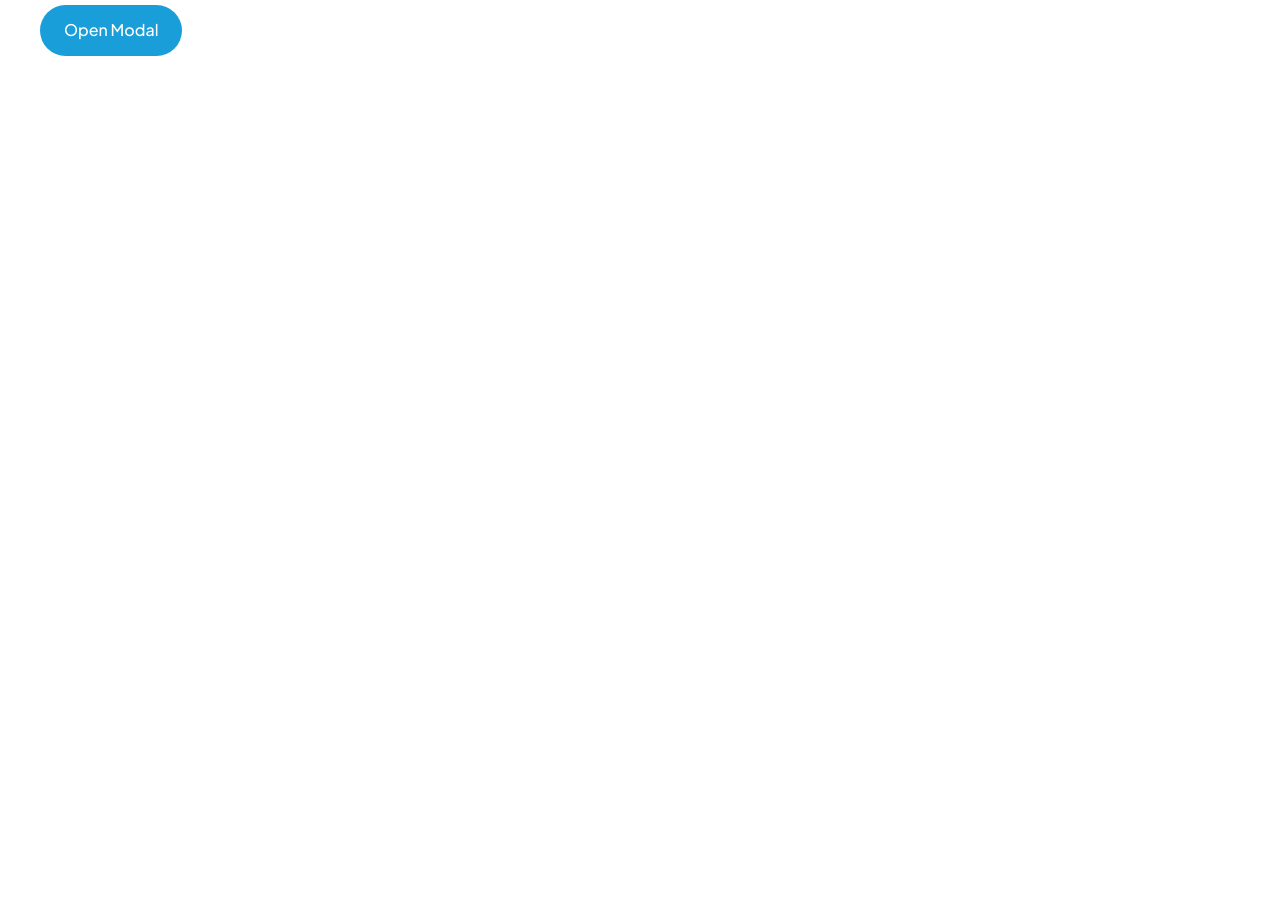
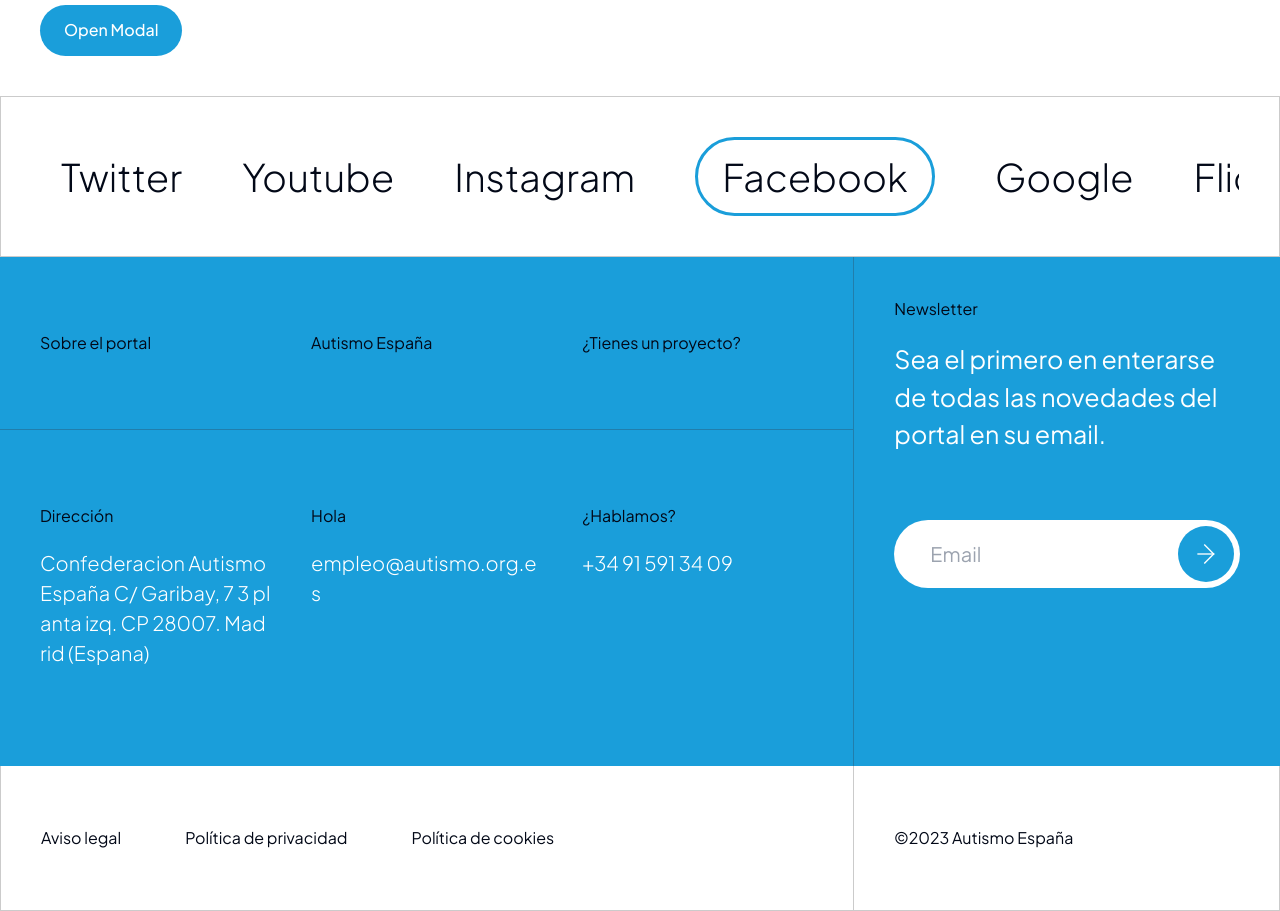
Before and after one commit to lanegrita/autismo_empleo, a Next.js app: page /playground/modal in a window 1280 px wide. Shown: the part 1200-2111 px from the top of the page. Before the commit the page ends 1296 px from the top, so only its background shows below. Built offline with nearby package versions, Linux system fonts and the light colour scheme.

Commit message:
Add footer

```diff
--- a/app/components/form/input/Input.module.css
+++ b/app/components/form/input/Input.module.css
@@ -11,6 +11,8 @@
   flex: 1;
   border: none;
   outline: none;
+  min-width: auto;
+  width: 100%;
 }
 
 .iconWrapper {
--- a/app/components/form/input/Input.tsx
+++ b/app/components/form/input/Input.tsx
@@ -17,6 +17,7 @@ interface InputProps {
 const Input = (props: InputProps) => {
   const [showPlaceHolder, setShowPlaceHolder] = useState(false);
   const [selectedValue, setSelectedValue] = useState("");
+
   if (props.variant === "simple") {
     const handleInputChange = (event: React.ChangeEvent<HTMLInputElement>) => {
       const inputValue = event.target.value;
@@ -94,4 +95,29 @@ const Input = (props: InputProps) => {
   );
 };
 
+const NewsletterInput = () => {
+  return (
+    <div className={styles.container}>
+      <input
+        className={styles.input}
+        type="text"
+        name="email"
+        id="email"
+        placeholder="Email"
+      />
+
+      <div className={styles.iconWrapper}>
+        <ReactSVG
+          className={styles.icon}
+          src="/images/icons/right-arrow-white.svg"
+          width={20}
+          height={20}
+        />
+      </div>
+    </div>
+  );
+};
+
 export default Input;
+
+export { NewsletterInput };
--- /dev/null
+++ b/app/components/ui/footer/Footer.tsx
@@ -0,0 +1,188 @@
+import React from "react";
+import Text from "../typography/Typography";
+import { cn } from "@/lib/utils";
+import Input, { NewsletterInput } from "../../form/input/Input";
+import Link from "next/link";
+
+const socialLinks = [
+  {
+    title: "Twitter",
+    link: "#"
+  },
+  {
+    title: "Youtube",
+    link: "#"
+  },
+  {
+    title: "Instagram",
+    link: "#"
+  },
+  {
+    title: "Facebook",
+    link: "#",
+    outline: true
+  },
+  {
+    title: "Google",
+    link: "#"
+  },
+  {
+    title: "Flickr",
+    link: "#"
+  }
+];
+
+const items1 = [
+  {
+    title: "Sobre el portal"
+  },
+  {
+    title: "Autismo España"
+  },
+  {
+    title: "¿Tienes un proyecto?"
+  }
+];
+const items2 = [
+  {
+    title: "Dirección",
+    description: `
+    Confederacion Autismo España C/ Garibay, 7 3 planta izq. CP 28007. Madrid (Espana)
+    `
+  },
+  {
+    title: "Hola",
+    description: `
+    empleo@autismo.org.es
+    `
+  },
+  {
+    title: "¿Hablamos?",
+    description: `
+    +34 91 591 34 09
+    `
+  }
+];
+
+const bottomLinks = [
+  {
+    title: "Aviso legal",
+    link: "#"
+  },
+  {
+    title: "Política de privacidad",
+    link: "#"
+  },
+  {
+    title: "Política de cookies",
+    link: "#"
+  }
+];
+
+const Footer = () => {
+  return (
+    <footer>
+      {/* Top Section Starts */}
+      <div className="flex justify-between items-center  py-20 px-0 xl:px-20 border border-gris2">
+        <Text
+          variant="title-l"
+          tag="h6"
+          fontWeight="light"
+          className="hidden 2xl:block"
+        >
+          Siguenos
+        </Text>
+        {/* Social Links */}
+        <div className="flex gap-8 lg:gap-30 items-center overflow-auto px-10">
+          {socialLinks.map((item, index) => (
+            <a href={item.link} key={index}>
+              <Text
+                variant="title-l"
+                tag="h6"
+                fontWeight="light"
+                className={cn(
+                  "cursor-pointer",
+                  item?.outline &&
+                    "py-4 px-12  border-3 border-azulAe rounded-full"
+                )}
+              >
+                {item.title}
+              </Text>
+            </a>
+          ))}
+        </div>
+      </div>
+      {/* Top Section Ends */}
+
+      {/* Middle Section Starts */}
+      <div className="bg-azulAe grid grid-cols-1 xl:grid-cols-3 ">
+        {/* Left */}
+        <div className="col-span-2 bg-whtie ">
+          {/* Top */}
+          <div className="grid grid-cols-1 sm:grid-cols-2 md:grid-cols-3 py-20 px-10 md:px-20 md:py-37 gap-10 md:gap-20">
+            {items1.map((item, index) => (
+              <Text key={index} tag="p" variant="para">
+                {item.title}
+              </Text>
+            ))}
+          </div>
+          {/* Bottom */}
+          <div className="grid grid-cols-1 sm:grid-cols-2 md:grid-cols-3 gap-16 md:gap-20 py-20 px-10 md:px-20 md:pt-37 md:pb-49 border-t border-azulDark2 border-b xl:border-b-0 ">
+            {items2.map((item, index) => (
+              <div className="flex flex-col gap-6 md:gap-10" key={index}>
+                <Text tag="p" variant="para">
+                  {item.title}
+                </Text>
+                <Text
+                  tag="p"
+                  variant="para-l"
+                  color="white"
+                  fontWeight="light"
+                  className="break-all"
+                >
+                  {item.description}
+                </Text>
+              </div>
+            ))}
+          </div>
+        </div>
+        {/* Right */}
+        <div className="py-20 px-10 md:p-20 border-l border-azulDark2">
+          <Text tag="p" variant="para">
+            Newsletter
+          </Text>
+          <Text tag="p" variant="title-s" color="white" className="mt-10 mb-33">
+            Sea el primero en enterarse de todas las novedades del portal en su
+            email.
+          </Text>
+          <NewsletterInput />
+        </div>
+      </div>
+      {/* Middle Section Ends */}
+
+      {/* Bottom Section Starts */}
+      <div className="grid grid-cols-1 lg:grid-cols-3">
+        {/* Left */}
+        <div className="col-span-2 px-10 py-20 md:px-20 md:py-30 flex flex-wrap gap-32 border border-t-0 border-r lg:border-r-0  border-gris2">
+          {bottomLinks.map((item, index) => (
+            <Link href={item.link} key={index}>
+              <Text tag="p" variant="para">
+                {item.title}
+              </Text>
+            </Link>
+          ))}
+        </div>
+        {/* Right */}
+        <div className="px-10 py-20 md:px-20 md:py-30 border border-t-0  border-gris2">
+          <Text tag="p" variant="para">
+            ©2023 Autismo España
+          </Text>
+        </div>
+      </div>
+
+      {/* Bottom Section Ends */}
+    </footer>
+  );
+};
+
+export default Footer;
--- a/app/components/ui/typography/Typography.tsx
+++ b/app/components/ui/typography/Typography.tsx
@@ -6,7 +6,7 @@ interface TypograpyProps {
   children: ReactNode;
   underline?: boolean;
   className?: string;
-  fontWeight?: "regular" | "medium";
+  fontWeight?: "regular" | "medium" | "light";
   color?: "blue" | "white" | "gray" | "error" | "default";
   tag: "h1" | "h2" | "h3" | "h4" | "h5" | "h6" | "p";
   variant:
@@ -32,7 +32,7 @@ const Text = ({
   color,
   fontWeight = "regular",
   variant,
-  className,
+  className
 }: TypograpyProps) => {
   return (
     <Tag
@@ -55,7 +55,9 @@ const Text = ({
         color === "gray" && styles.gray,
         color === "error" && styles.error,
         underline && "underline",
-        fontWeight === "regular" ? "font-normal" : "font-medium",
+        fontWeight === "regular" && "font-normal",
+        fontWeight === "medium" && "font-medium",
+        fontWeight === "light" && "font-light",
         className
       )}
     >
--- a/app/layout.tsx
+++ b/app/layout.tsx
@@ -7,6 +7,7 @@ import "../settings/borders.css";
 import "../settings/breakpoints.css";
 import { plus_jakarta_sans } from "./font";
 import "./globals.css";
+import Footer from "./components/ui/footer/Footer";
 
 export const metadata: Metadata = {
   title: "Autismo Empleo",
@@ -20,7 +21,11 @@ export default function RootLayout({
 }) {
   return (
     <html lang="en">
-      <body className={plus_jakarta_sans.variable}>{children}</body>
+      <body className={plus_jakarta_sans.variable}>
+        {children}
+
+        <Footer />
+      </body>
     </html>
   );
 }
--- a/tailwind.config.js
+++ b/tailwind.config.js
@@ -246,6 +246,9 @@ module.exports = {
         48: "var(--spacer-48)",
         49: "var(--spacer-49)",
         50: "var(--spacer-50)"
+      },
+      borderWidth: {
+        3: "3px"
       }
     }
   },
```
